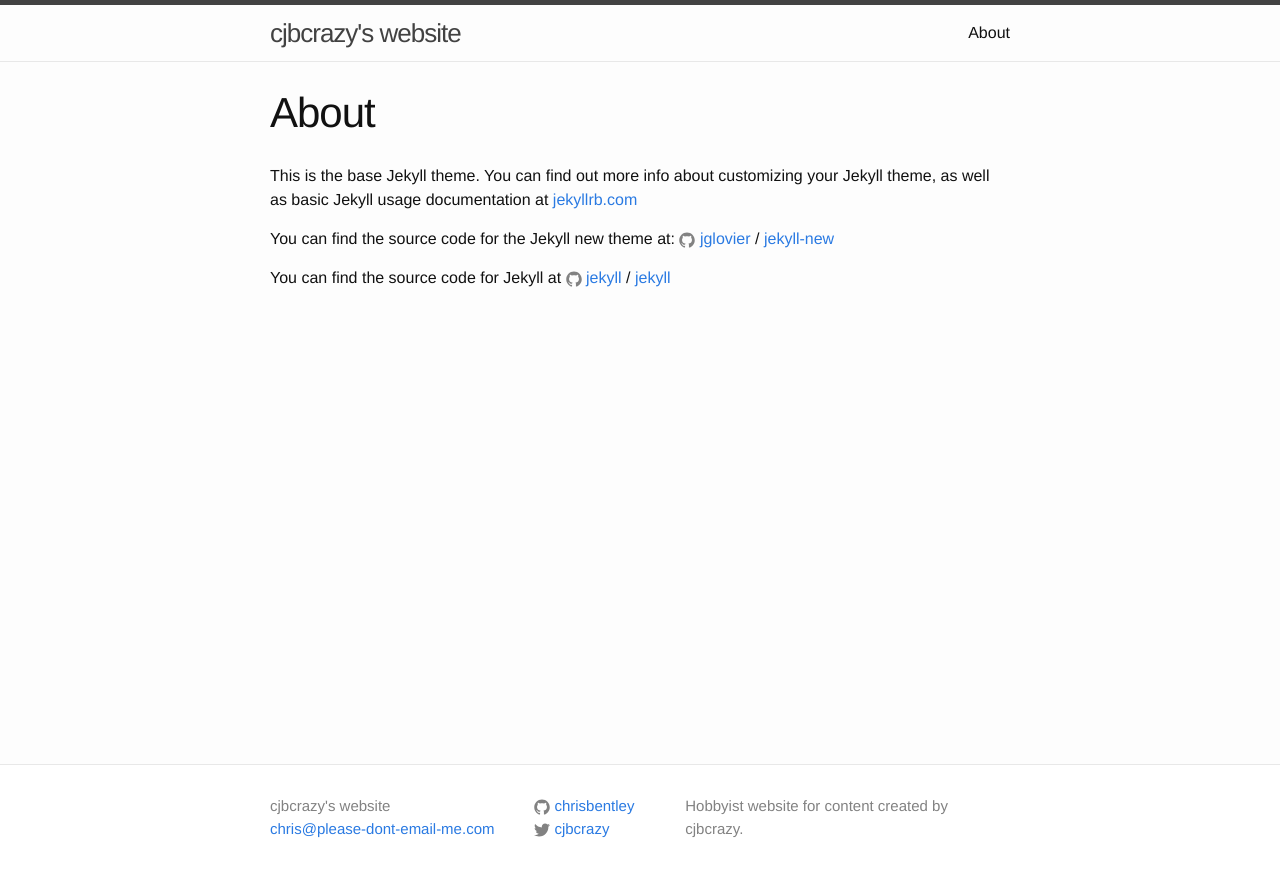
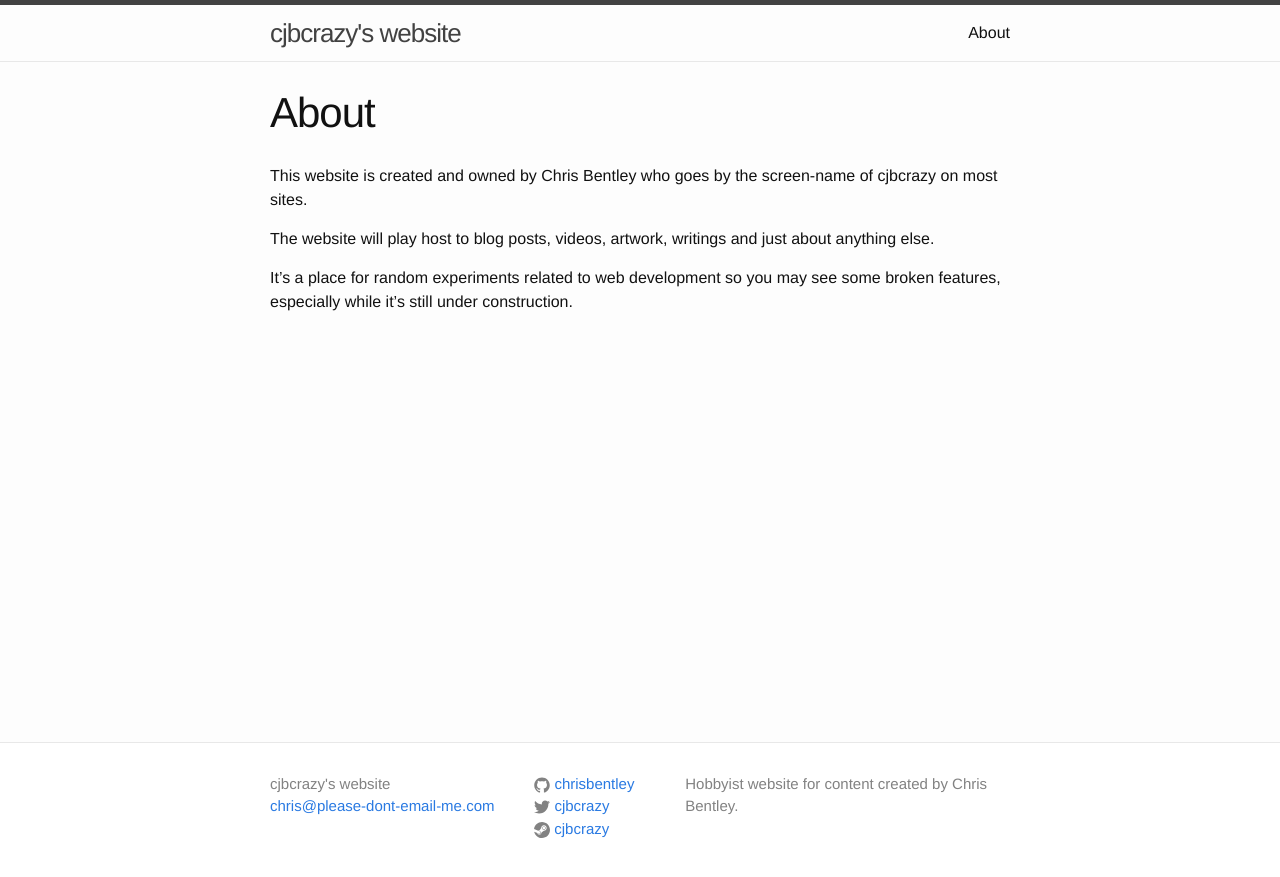
Before and after one commit to ChrisBentley/cjbcrazy, a Jekyll site: the page built from about.md, in a window 1280 px wide. Shown: the top 877 px of the page. Built offline with Jekyll 4.4.1, drawn with Linux system fonts in a browser that asks for light colours.

Commit message:
Added steam link and first post
reduced image size

```diff
--- a/_config.yml
+++ b/_config.yml
@@ -9,11 +9,12 @@
 title: cjbcrazy's website
 email: chris@please-dont-email-me.com
 description: > # this means to ignore newlines until "baseurl:"
-  Hobbyist website for content created by cjbcrazy.
+  Hobbyist website for content created by Chris Bentley.
 baseurl: "" # the subpath of your site, e.g. /blog
 url: "http://cjbcrazy.com" # the base hostname & protocol for your site
 twitter_username: cjbcrazy
 github_username:  chrisbentley
+steam_username: cjbcrazy
 
 # Build settings
 markdown: kramdown
--- a/_includes/footer.html
+++ b/_includes/footer.html
@@ -25,6 +25,12 @@
             {% include icon-twitter.html username=site.twitter_username %}
           </li>
           {% endif %}
+
+          {% if site.steam_username %}
+          <li>
+            {% include icon-steam.html username=site.steam_username %}
+          </li>
+          {% endif %}
         </ul>
       </div>
 
--- /dev/null
+++ b/_includes/icon-steam.html
@@ -0,0 +1 @@
+<a href="https://steamcommunity.com/id/{{ include.username }}"><span class="icon icon--steam">{% include icon-steam.svg %}</span><span class="username">{{ include.username }}</span></a>
--- a/_sass/_base.scss
+++ b/_sass/_base.scss
@@ -204,3 +204,7 @@ pre {
         }
     }
 }
+
+.icon--steam {
+    margin-right: 4px;
+}
--- a/about.md
+++ b/about.md
@@ -4,12 +4,8 @@ title: About
 permalink: /about/
 ---
 
-This is the base Jekyll theme. You can find out more info about customizing your Jekyll theme, as well as basic Jekyll usage documentation at [jekyllrb.com](http://jekyllrb.com/)
+This website is created and owned by Chris Bentley who goes by the screen-name of cjbcrazy on most sites.
 
-You can find the source code for the Jekyll new theme at:
-{% include icon-github.html username="jglovier" %} /
-[jekyll-new](https://github.com/jglovier/jekyll-new)
+The website will play host to blog posts, videos, artwork, writings and just about anything else.
 
-You can find the source code for Jekyll at
-{% include icon-github.html username="jekyll" %} /
-[jekyll](https://github.com/jekyll/jekyll)
+It's a place for random experiments related to web development so you may see some broken features, especially while it's still under construction.
--- a/index.html
+++ b/index.html
@@ -18,6 +18,6 @@ layout: default
     {% endfor %}
   </ul>
 
-  <p class="rss-subscribe">subscribe <a href="{{ "/feed.xml" | prepend: site.baseurl }}">via RSS</a></p>
+  <!-- <p class="rss-subscribe">subscribe <a href="{{ "/feed.xml" | prepend: site.baseurl }}">via RSS</a></p> -->
 
 </div>
```
Also changed, not shown: _posts/2016-06-19-welcome-to-cjbcrazy.markdown (added, +11 -0 lines), _posts/2016-06-19-welcome-to-jekyll.markdown (deleted, +0 -25 lines), _includes/icon-steam.svg (added), assets/images/website_under_construction.png (added).
